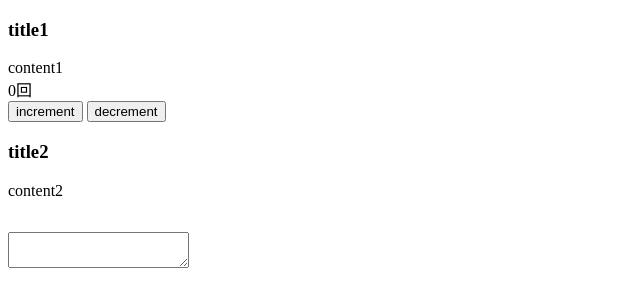
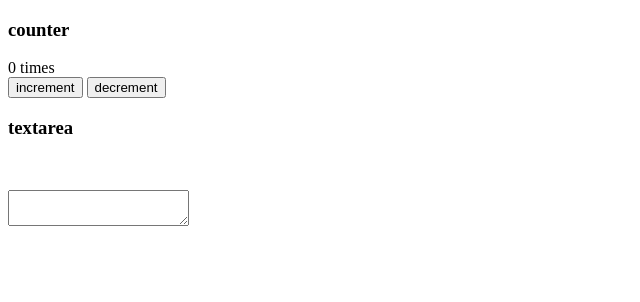
Before and after one commit to tee-talog/my-redux, a website with bundled scripts: page main.html in a window 1280 px wide. Shown: the whole page, without its empty margins (0-640 px from the left). Built offline with nearby package versions, Linux system fonts and the light colour scheme.

Commit message:
Brushup example

```diff
--- a/main.html
+++ b/main.html
@@ -2,23 +2,21 @@
 <html lang="ja">
 <head>
     <meta charset="UTF-8">
-    <title></title>
+    <title>my redux</title>
 </head>
 <body>
     <article id="main">
         <section class="section">
-            <h1 class="title">title1</h1>
+            <h1 class="title">counter</h1>
             <div class="content">
-                content1
                 <div id="num"></div>
                 <button id="increment">increment</button>
                 <button id="decrement">decrement</button>
             </div>
         </section>
         <section class="section">
-            <h1 class="title">title2</h1>
+            <h1 class="title">textarea</h1>
             <div class="content">
-                content2
                 <div style="height: 2em" id="text"></div>
                 <textarea id="textarea"></textarea>
             </div>
--- a/src/index.js
+++ b/src/index.js
@@ -18,7 +18,7 @@ const { increment, decrement, textChange } = ActionCreator(store);
 const numElement = document.getElementById("num");
 store.connect(
 	numElement,
-	(state) => `${state.num}回`
+	(state) => `${state.num} times`
 );
 
 const incrementElement = document.getElementById("increment");
```
